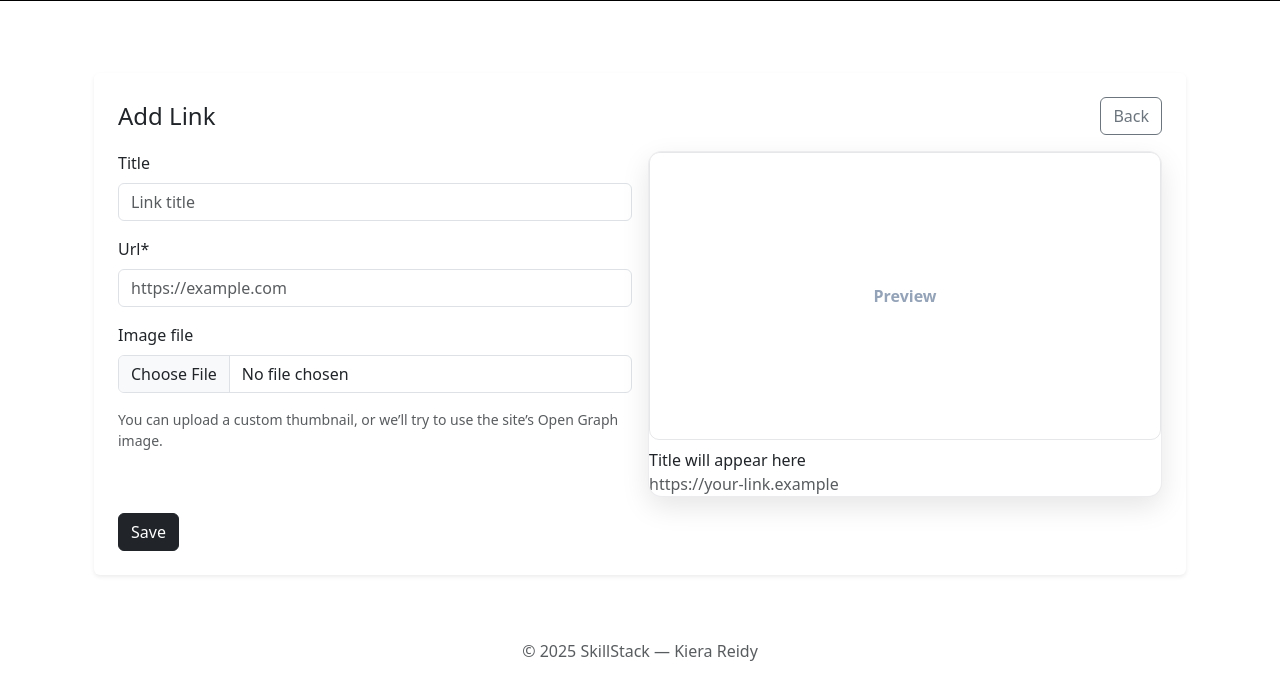
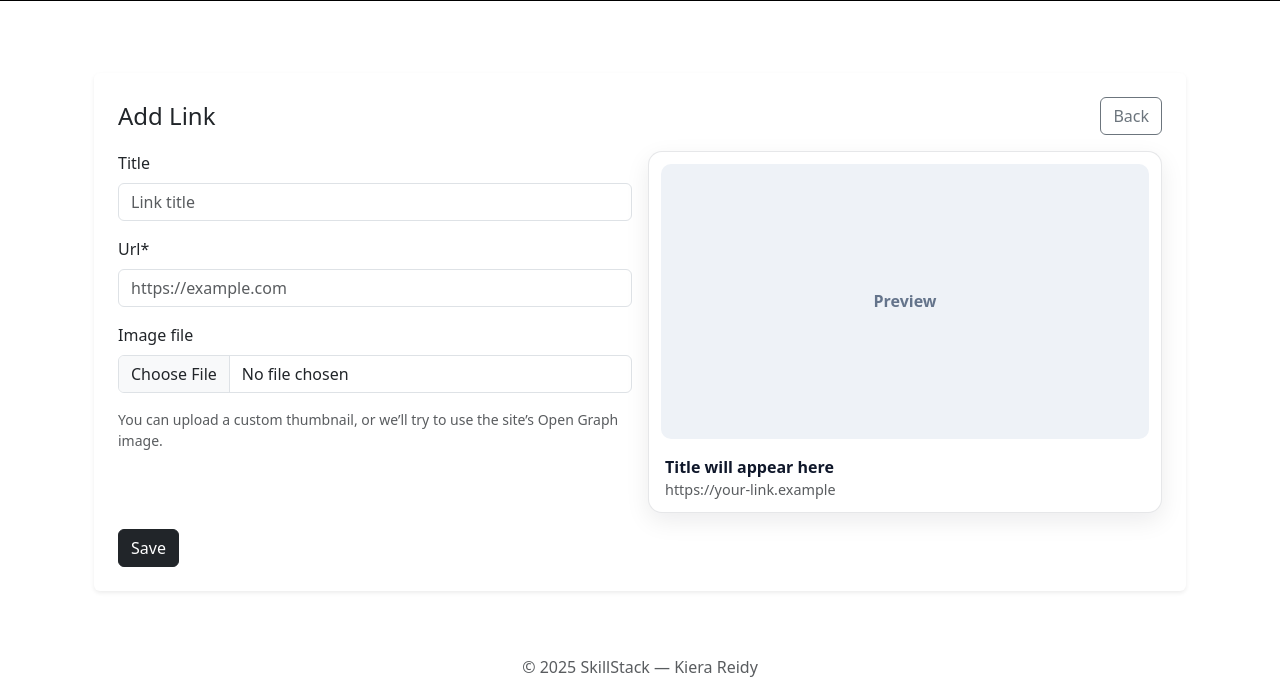
Before and after one commit to KeeLouise/skillstack, a Django app: page /portfolio/new/ in a window 1280 px wide. Shown: the part 275-970 px from the top of the page. Before the commit the page ends 936 px from the top, so only its background shows below. Run offline with Django 5.2, Linux system fonts and the light colour scheme; the visitor is signed in with stand-in values (Sample User, id 1); parts of the project's set-up code (start-up, migrations or seed data) failed here and were passed over; some libraries are stand-ins or nearby versions; some web fonts are replaced.

Commit message:
Updated CSS. KR 14/08/2025

```diff
--- a/skillstack/static/css/portfolio.css
+++ b/skillstack/static/css/portfolio.css
@@ -1,82 +1,159 @@
 :root{
+  --pf-bg:#ffffff;
+  --pf-text:#0f172a;
+  --pf-muted:#64748b;
+  --pf-border:rgba(15,23,42,.10);
+  --pf-border-strong:rgba(15,23,42,.18);
+  --pf-shadow:0 8px 24px rgba(2,8,23,.08);
+  --pf-shadow-strong:0 14px 36px rgba(2,8,23,.14);
   --pf-grad-1:#4f7dbb;
   --pf-grad-2:#7ad1c4;
-  --pf-card-radius:16px;
-  --pf-border:1px solid rgba(15,23,42,.08);
-  --pf-shadow:0 10px 28px rgba(2,8,23,.10);
-  --pf-hover:0 16px 40px rgba(2,8,23,.18);
-  --pf-text:#0f172a;
-  --pf-muted:#64748b;
-  --pf-bg:#ffffff;
+
+  --pf-radius-card:14px;
+  --pf-radius-chip:10px;
+
+  --pf-gap:1rem;
+  --pf-gap-lg:1.25rem;
+
+  --pf-thumb-ratio: 16 / 9;
 }
 
-/* grid */
+/* Page headings / top bars */
+.portfolio-header{
+  display:flex; align-items:center; justify-content:space-between;
+  gap:.75rem; margin-bottom:1.25rem;
+}
+.portfolio-header h2{ margin:0; color:var(--pf-text); }
+.portfolio-actions{ display:flex; gap:.5rem; flex-wrap:wrap; }
+
+/* Grid */
 .portfolio-grid{
   display:grid;
-  grid-template-columns:repeat(4, minmax(0,1fr));
-  gap:1rem;
+  grid-template-columns: repeat(auto-fill, minmax(240px, 1fr));
+  gap: var(--pf-gap);
 }
-@media (max-width: 1200px){ .portfolio-grid{ grid-template-columns:repeat(3,1fr); } }
-@media (max-width: 992px){  .portfolio-grid{ grid-template-columns:repeat(2,1fr); } }
-@media (max-width: 576px){  .portfolio-grid{ grid-template-columns:1fr; } }
 
-/* card */
+/* Card */
 .portfolio-card{
-  display:block;
-  text-decoration:none;
-  color:inherit;
+  display:flex; flex-direction:column;
+  text-decoration:none; color:inherit;
   background:var(--pf-bg);
-  border:var(--pf-border);
-  border-radius:var(--pf-card-radius);
+  border:1px solid var(--pf-border);
+  border-radius:var(--pf-radius-card);
+  box-shadow:var(--pf-shadow);
   overflow:hidden;
-  box-shadow:var(--pf-shadow);
   transition:transform .18s ease, box-shadow .18s ease, border-color .18s ease;
 }
-.portfolio-card:hover{
-  transform:translateY(-3px);
-  box-shadow:var(--pf-hover);
-  border-color:rgba(15,23,42,.16);
+.portfolio-card:hover{ transform:translateY(-3px); box-shadow:var(--pf-shadow-strong); border-color:var(--pf-border-strong); }
+
+/* Thumbnail */
+.portfolio-thumb{
+  position:relative;
+  aspect-ratio: var(--pf-thumb-ratio);
+  background-size:cover;
+  background-position:center;
+  background-color:#f1f5f9;
+  overflow:hidden;
+}
+.portfolio-thumb img{
+  width:100%; height:100%; display:block; object-fit:cover;
 }
 
-.portfolio-thumb{
-  aspect-ratio: 16 / 9;
-  background:#f1f5f9;
-  background-size:cover;
-  background-position:center;
-  display:block;
-  position:relative;
-}
-.portfolio-thumb img{ display:none; }
-
+/* Info */
 .portfolio-info{
-  padding:.75rem .9rem 1rem;
+  padding:.75rem .85rem .9rem;
+  display:flex; flex-direction:column; gap:.2rem;
 }
 .portfolio-info .title{
-  font-weight:700;
-  color:var(--pf-text);
+  font-weight:700; color:var(--pf-text);
 }
 .portfolio-info .url{
-  font-size:.9rem;
+  color:var(--pf-muted); font-size:.9rem;
+}
+
+.text-truncate{
+  overflow:hidden; text-overflow:ellipsis; white-space:nowrap;
+}
+
+/* Delete button spacing */
+.portfolio-delete{
+  margin-top:.35rem;
+}
+
+/* Empty state */
+.portfolio-empty{
+  padding:2.25rem 1.25rem;
+  border:1px dashed var(--pf-border-strong);
+  border-radius:var(--pf-radius-card);
+  background: #f8fafc;
   color:var(--pf-muted);
 }
 
-/* create preview card */
+/* Create page: live preview */
 .preview-card{
-  border:var(--pf-border);
-  border-radius:14px;
-  box-shadow:var(--pf-shadow);
-  overflow:hidden;
-  background:#fff;
+  border:1px solid var(--pf-border);
+  border-radius:var(--pf-radius-card);
+  background:#fff; box-shadow:var(--pf-shadow);
+  padding:.75rem;
 }
 .preview-thumb{
-  width: 100%;
-  aspect-ratio: 16 / 9;
-  background-size: cover;
-  background-position: center;
-  background-repeat: no-repeat;
-  border: 1px solid rgba(15,23,42,.1);
-  border-radius: 10px;
-  display: grid;
-  place-items: center;
+  aspect-ratio: var(--pf-thumb-ratio);
+  border-radius:10px;
+  background:#eef2f7 center/cover no-repeat;
+  display:grid; place-items:center;
+  overflow:hidden;
 }
-.preview-placeholder{ color:#94a3b8; font-weight:600; }
+.preview-placeholder{
+  color:var(--pf-muted); font-weight:600;
+}
+.preview-meta{
+  padding:.5rem .25rem 0;
+}
+.preview-title{ font-weight:700; color:var(--pf-text); }
+.preview-url{ color:var(--pf-muted); font-size:.9rem; }
+
+/* Chips  */
+.meta-chip{
+  display:inline-flex; align-items:center; gap:.35rem;
+  padding:.22rem .55rem; border-radius:999px;
+  border:1px solid var(--pf-border);
+  background:linear-gradient(90deg,var(--pf-grad-1),var(--pf-grad-2));
+  color:#fff; font-size:.8rem;
+}
+
+/* Buttons */
+.btn-pf-primary{
+  background-color:#10192d; border-color:#10192d; color:#fff;
+}
+.btn-pf-primary:hover{
+  background-color:#0c1423; border-color:#0c1423; color:#fff;
+}
+
+
+@media (max-width: 576px){
+  .portfolio-header{ flex-direction:column; align-items:flex-start; gap:.5rem; }
+  .portfolio-actions{ width:100%; }
+  .portfolio-grid{ grid-template-columns: 1fr; gap: .85rem; }
+  .portfolio-info{ padding:.7rem .8rem .8rem; }
+  .preview-card{ margin-top:.5rem; }
+}
+
+@media (min-width: 820px) and (max-width: 1180px) and (orientation: landscape){
+  .portfolio-grid{ grid-template-columns: repeat(auto-fill, minmax(220px, 1fr)); gap:1rem; }
+  .portfolio-info .url{ font-size:.88rem; }
+}
+
+@media (min-width: 577px) and (max-width: 820px){
+  .portfolio-grid{ grid-template-columns: repeat(auto-fill, minmax(220px, 1fr)); }
+}
+
+@media (min-width: 1400px){
+  .portfolio-grid{ grid-template-columns: repeat(auto-fill, minmax(260px, 1fr)); gap: var(--pf-gap-lg); }
+}
+
+@media (prefers-reduced-motion: reduce){
+  .portfolio-card,
+  .preview-card{
+    transition:none;
+  }
+}
```
